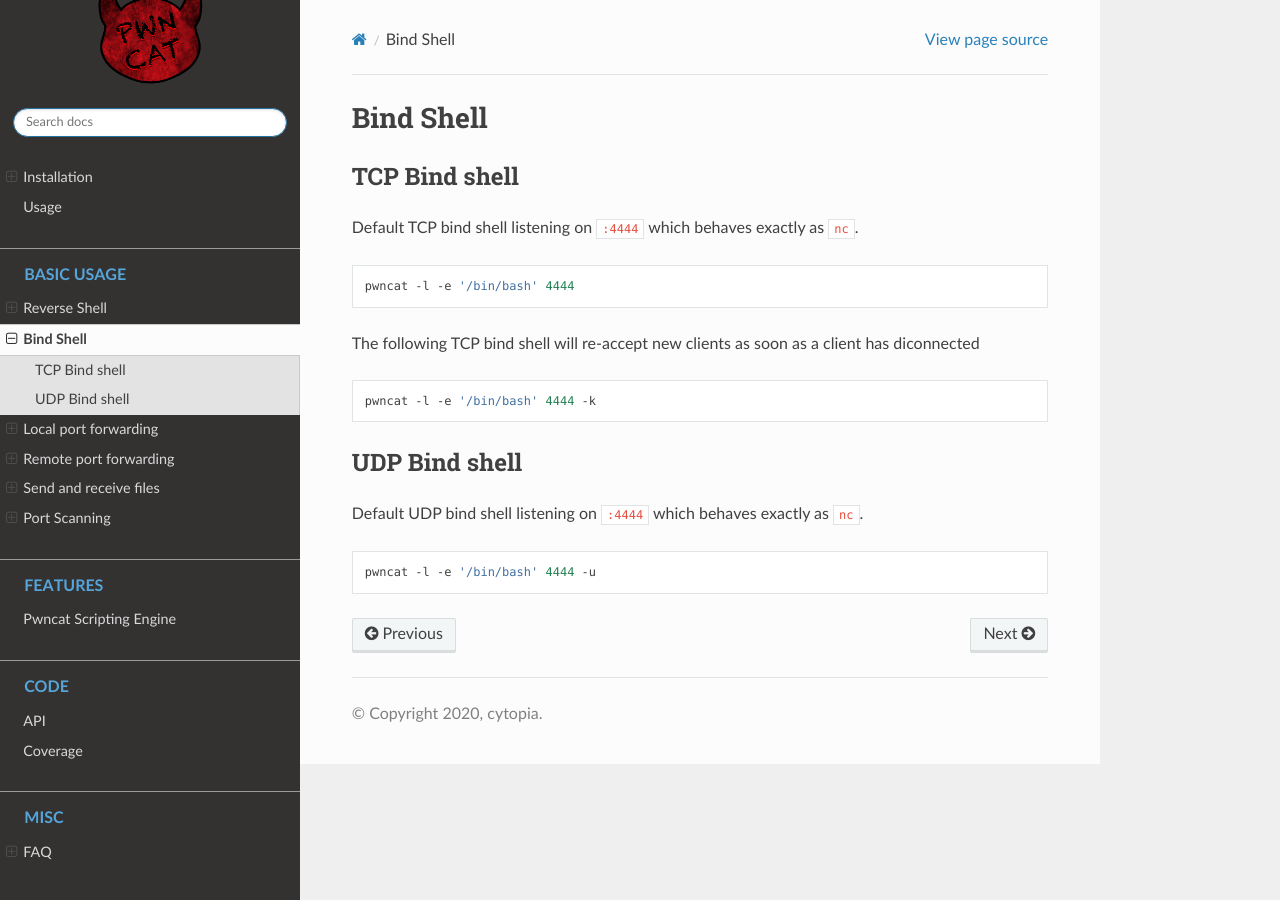
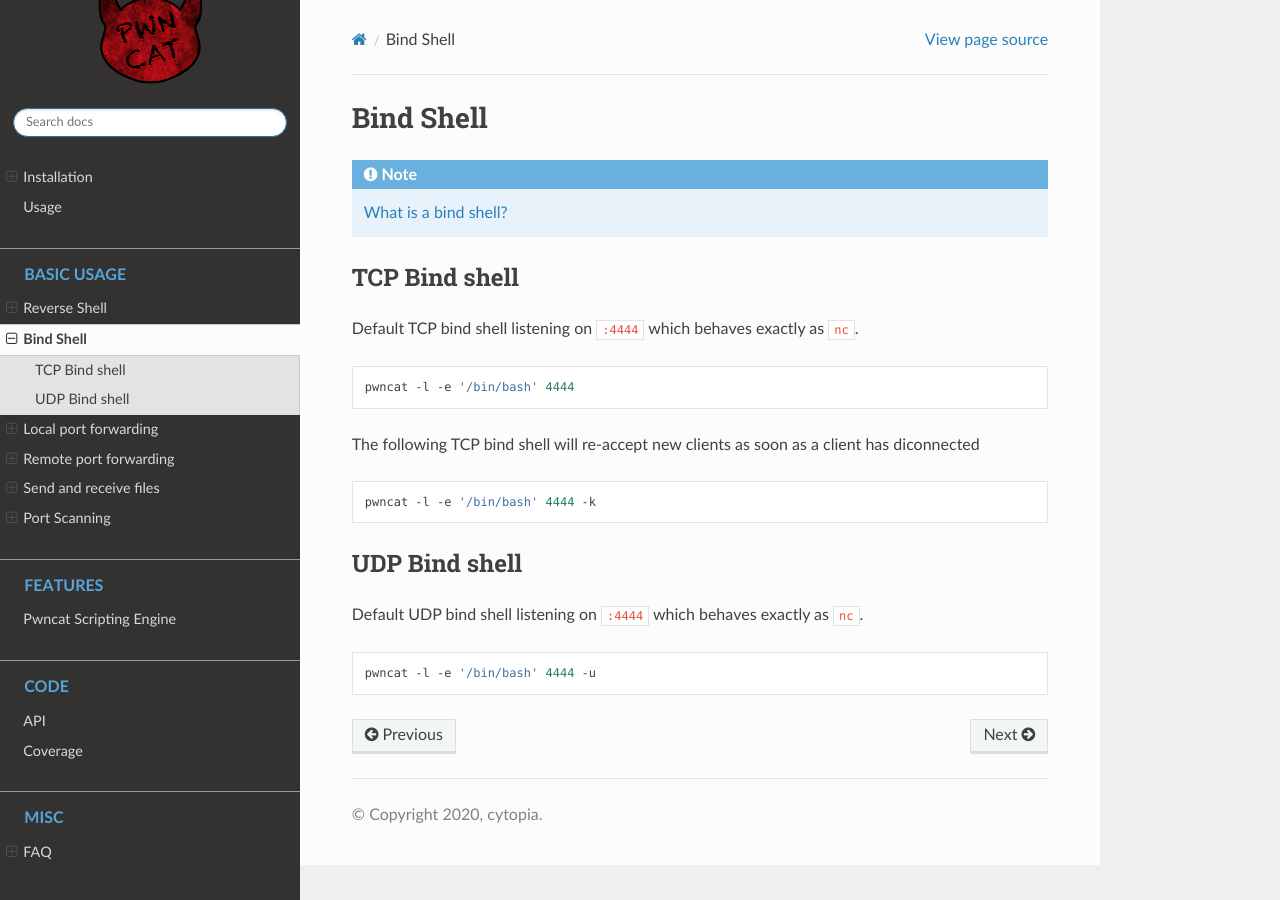
Before and after one commit to cytopia/pwncat, a Sphinx documentation site: the page built from share/doc/usage/bind-shell.rst, in a window 1280 px wide. Built offline with Sphinx 7.4.7 and the Read the Docs theme 2.0.0, drawn with Linux system fonts in a browser that asks for light colours.

Commit message:
docs: add ref links

```diff
--- a/share/doc/faq.rst
+++ b/share/doc/faq.rst
@@ -48,12 +48,15 @@
 ---------------
    netcat is a computer networking utility for reading from and writing to network connections using TCP or UDP. The command is designed to be a dependable back-end that can be used directly or easily driven by other programs and scripts. At the same time, it is a feature-rich network debugging and investigation tool, since it can produce almost any kind of connection its user could need and has a number of built-in capabilities. `[1] <https://en.wikipedia.org/wiki/Netcat>`_
 
+.. _what_is_a_reverse_shell:
 
 What is a reverse shell?
 ------------------------
    A reverse shell is a type of shell that is initiated from a victim's computer to connect with attacker's computer. Once the connection is established, it allows attacker to send over commands to execute on the victim's computer and to get results back. `[2] <https://triagingx.com/img/website_images/resource_images/776444019_detectreverseshell.pdf>`_
 
 
+.. _what_is_a_bind_shell:
+
 What is a bind shell?
 ---------------------
    A bind shell is a type of shell in which the target machine opens up a communication port or a listener on the victim machine and waits for an incoming connection. The attacker then connects to the victim machine’s listener which then leads to code or command execution on the server. `[3] <https://irichmore.wordpress.com/2015/06/04/bind-shell-vs-reverse-shell/>`_
--- a/share/doc/usage/bind-shell.rst
+++ b/share/doc/usage/bind-shell.rst
@@ -1,6 +1,11 @@
 **********
 Bind Shell
 **********
+
+
+.. note::
+
+   :ref:`what_is_a_bind_shell`
 
 
 TCP Bind shell
--- a/share/doc/usage/reverse-shell.rst
+++ b/share/doc/usage/reverse-shell.rst
@@ -1,6 +1,11 @@
 *************
 Reverse Shell
 *************
+
+
+.. note::
+
+   :ref:`what_is_a_reverse_shell`
 
 
 TCP Reverse shell
```
